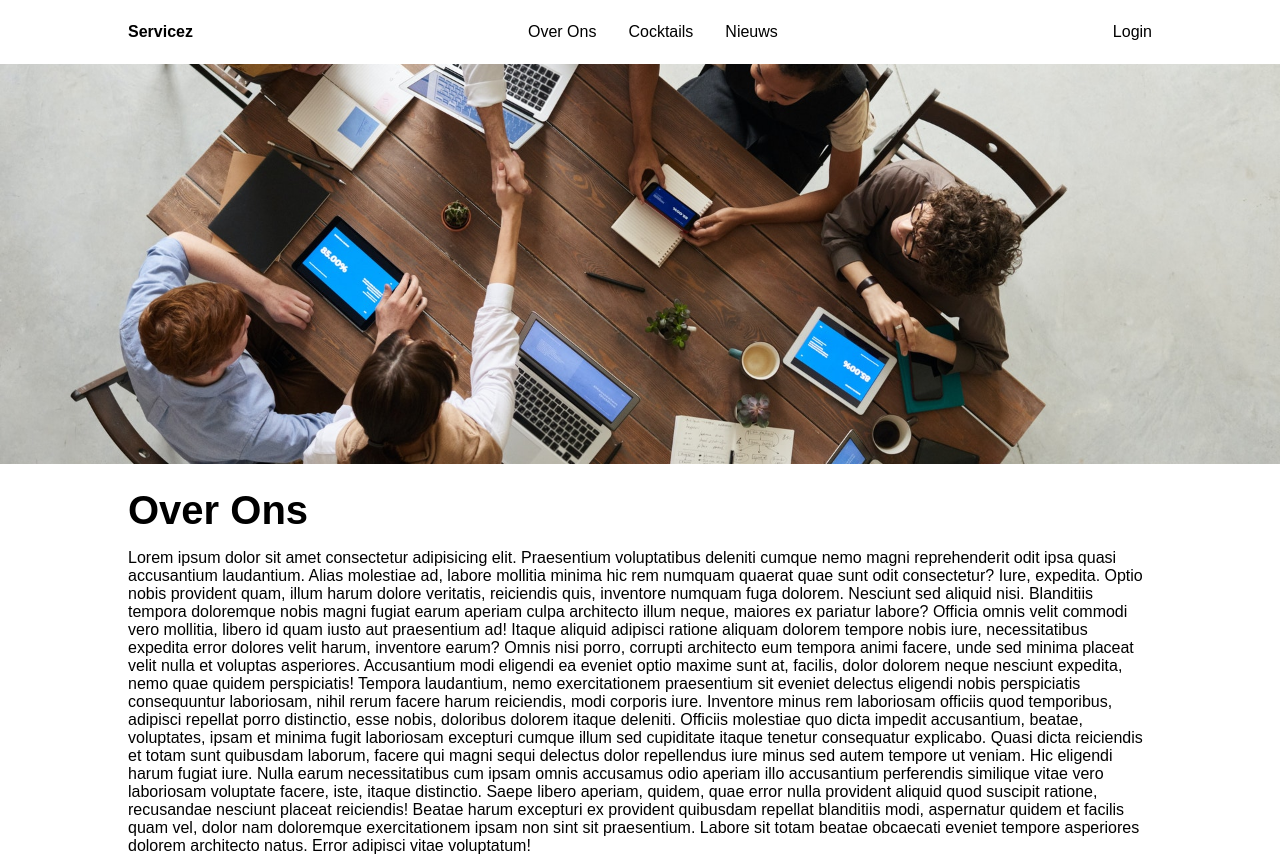
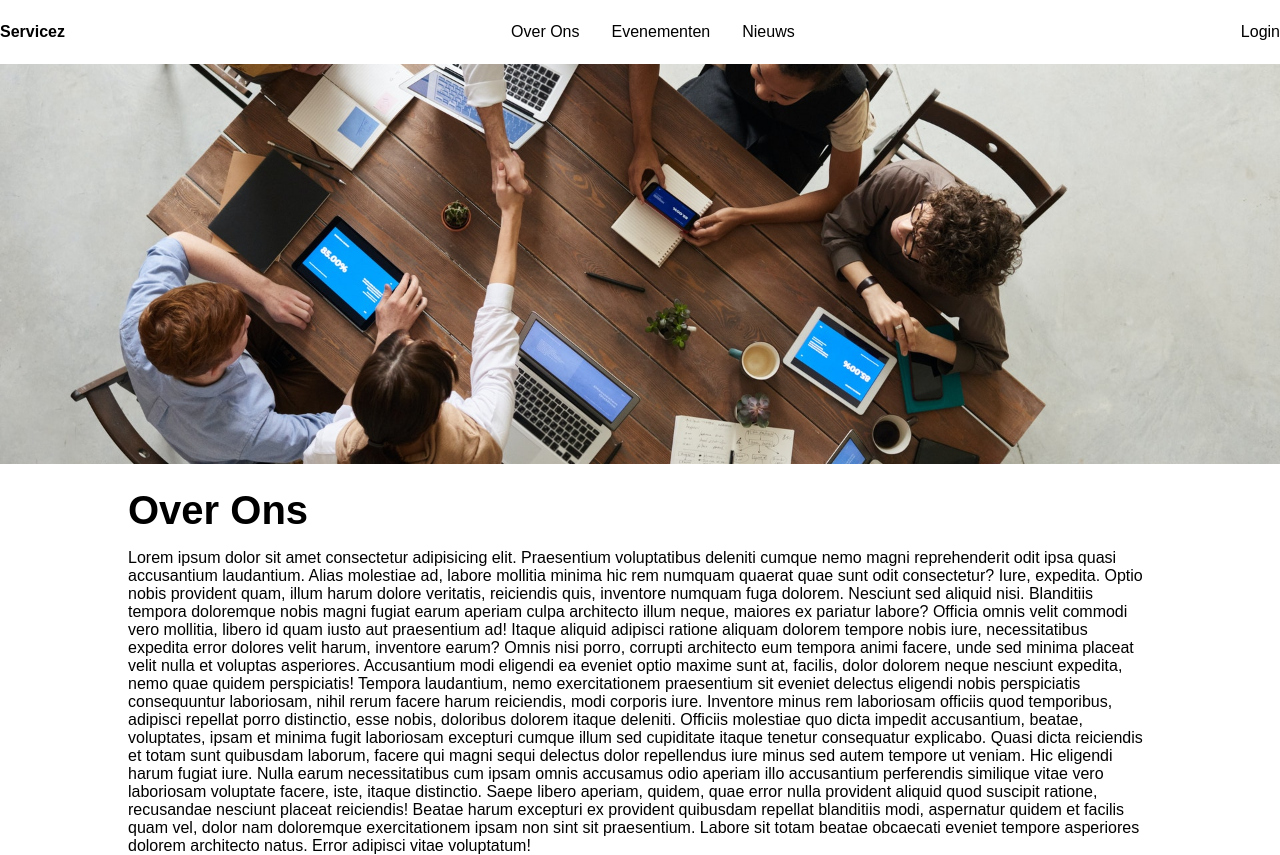
Before and after one commit to Markiesch/Hackathon, a Nuxt app: page /about in a window 1280 px wide. Built offline with nearby package versions, Linux system fonts and the light colour scheme.

Commit message:
Added working links

```diff
--- a/components/Navigation.vue
+++ b/components/Navigation.vue
@@ -1,11 +1,17 @@
 <template>
   <nav class="nav">
     <ul>
-      <li class="nav__title">Servicez</li>
+      <li class="nav__title">
+        <NuxtLink to="/">Servicez</NuxtLink>
+      </li>
       <div>
-        <li class="nav__item">Over Ons</li>
-        <li class="nav__item">Cocktails</li>
-        <li class="nav__item"><a href="">Nieuws</a></li>
+        <li class="nav__item">
+          <NuxtLink to="/about">Over Ons</NuxtLink>
+        </li>
+        <li class="nav__item">Evenementen</li>
+        <li class="nav__item">
+          <NuxtLink to="/">Nieuws</NuxtLink>
+        </li>
       </div>
       <li class="nav_login"><a href="">Login</a></li>
     </ul>
@@ -17,15 +23,12 @@
   background: rgb(255, 255, 255);
   height: 4rem;
   top: 0;
-  width: 100%;
 
   ul {
     display: flex;
     justify-content: space-between;
     align-items: center;
     height: 100%;
-    width: 80%;
-    margin: 0 auto;
   }
 
   &__title {
```
